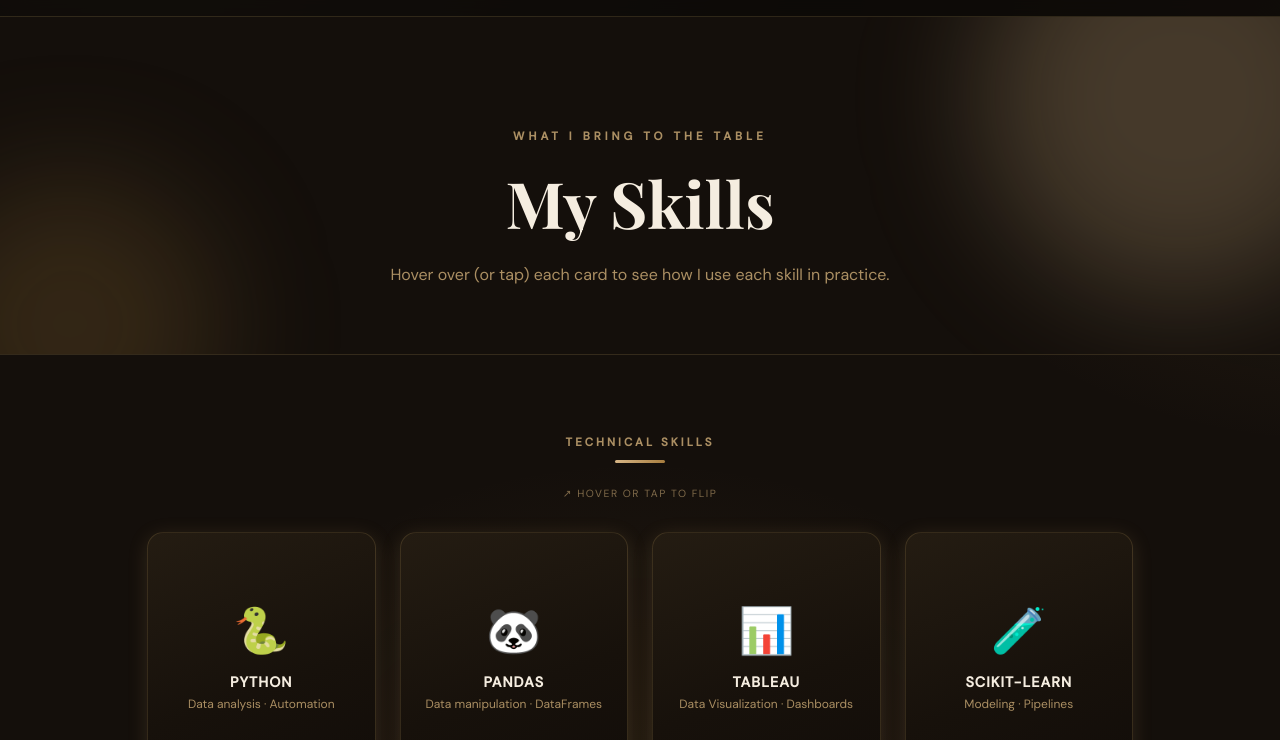
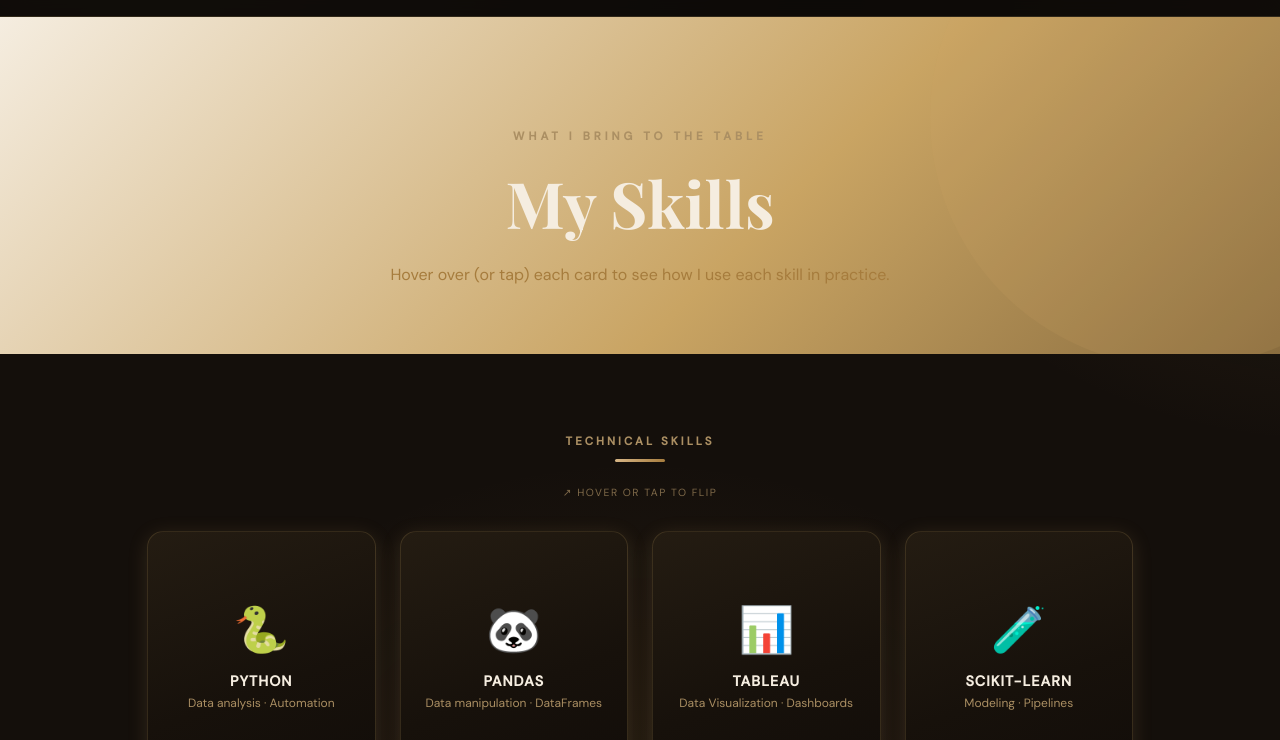
Before and after one commit to remasalroubie/RemasAlroubie, a plain HTML site: page skills.html in a window 1280 px wide. Shown: the part 60-800 px from the top of the page. Drawn offline with nearby package versions, Linux system fonts and the light colour scheme.

Commit message:
Add update

```diff
--- a/skills.html
+++ b/skills.html
@@ -12,22 +12,19 @@
     .skills-hero {
       padding: 7rem 2rem 4rem;
       text-align: center;
-      background: var(--bg);
-      border-bottom: 1px solid rgba(201,164,99,0.18);
+      background: linear-gradient(135deg, #f5ede0 0%, #c9a463 60%, #8a6d3f 100%);
       position: relative;
       overflow: hidden;
     }
-    .skills-hero::before,
-    .skills-hero::after {
+    .skills-hero::before {
       content: '';
       position: absolute;
+      width: 500px; height: 500px;
       border-radius: 50%;
-      filter: blur(60px);
+      background: rgba(201,164,99,0.14);
+      top: -150px; right: -150px;
       pointer-events: none;
     }
-    .skills-hero::before { width: 400px; height: 400px; background: rgba(216,183,136,0.25); top: -120px; right: -100px; }
-    .skills-hero::after  { width: 300px; height: 300px; background: rgba(166,124,61,0.22); bottom: -120px; left: -80px; }
-    .skills-hero > * { position: relative; z-index: 1; }
     .skills-hero-label {
       font-size: 0.72rem;
       font-weight: 700;
@@ -44,7 +41,7 @@
     }
     .skills-hero p.hero-sub {
       font-size: 1rem;
-      color: var(--text-light);
+      color: var(--text-mid);
       max-width: 500px;
       margin: 0 auto;
       line-height: 1.8;
```
Also changed, not shown: certificates.html (+3 -5 lines).
